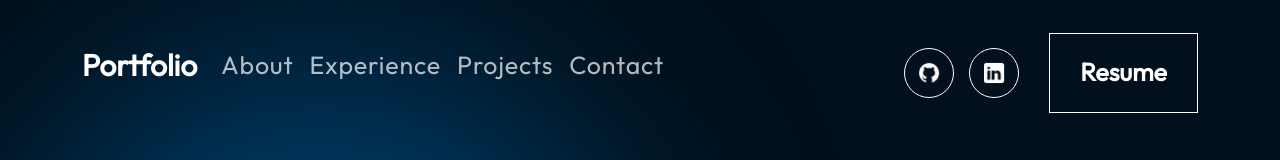
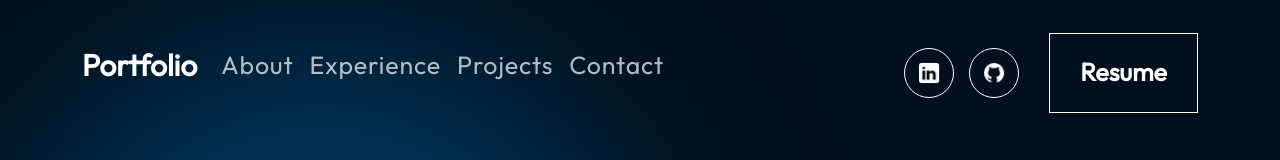
Before and after one commit to hnguyentran03/hnguyentran03.github.io, a React (Vite) app: page / in a window 1280 px wide. Shown: the top 160 px of the page. Built offline with nearby package versions, Linux system fonts and the light colour scheme.

Commit message:
fixed links to github and linkedin in navbar

```diff
--- a/src/components/Navbar/Navbar.jsx
+++ b/src/components/Navbar/Navbar.jsx
@@ -34,14 +34,18 @@
           </Nav>
           <span className={styles.navbar_text}>
             <div className={styles.social_icon}>
-              <a href="#">
-                <img src={getImageUrl("contact/githubIcon.png")} alt="Github" />
-              </a>
-              <a href="#">
+              <a href="https://www.linkedin.com/in/hnguyentran03/"
+                 target="_blank"
+                 rel="noopener noreferrer">
                 <img
                   src={getImageUrl("contact/linkedinIcon.png")}
                   alt="Linkedin"
                 />
+              </a>
+              <a href="https://github.com/hnguyentran03"
+                 target="_blank"
+                 rel="noopener noreferrer">
+                <img src={getImageUrl("contact/githubIcon.png")} alt="Github" />
               </a>
             </div>
             <a
```
